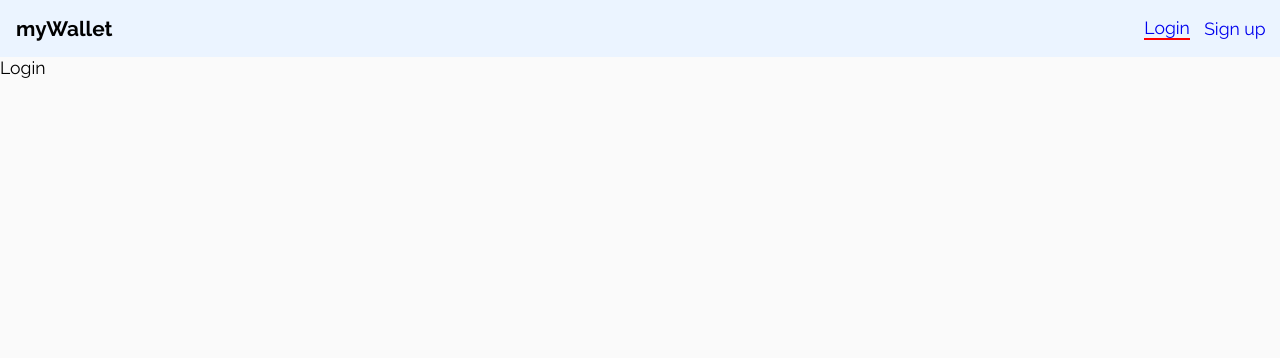
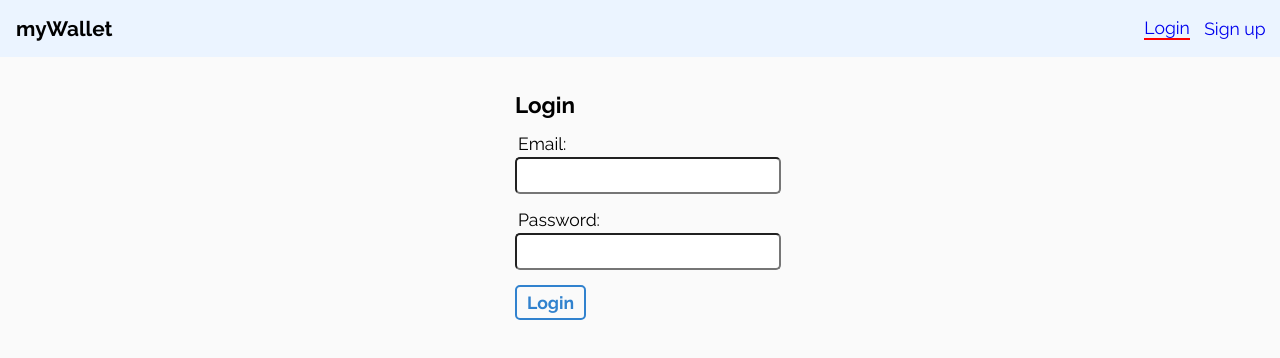
Before and after one commit to toripak/my-wallet, a React (Create React App) app: page /login in a window 1280 px wide. Shown: the top 358 px of the page. Built offline with nearby package versions, Linux system fonts and the light colour scheme.

Commit message:
style login page

```diff
--- a/src/index.css
+++ b/src/index.css
@@ -30,7 +30,22 @@
   cursor: pointer;
 }
 
-button,
-input {
+button {
   font-family: 'Raleway', sans-serif;
+  background: none;
+  border: 2px solid #3182CE;
+  padding: 5px 10px;
+  border-radius: 5px;
+  color: #3182CE;
+  font-weight: bold;
+  font-size: 1.1rem;
 }
+
+button:hover {
+  background: #3182CE;
+  color: #fff;
+}
+
+button:active {
+  transform: scale(0.9);
+}
--- a/src/pages/login/Login.jsx
+++ b/src/pages/login/Login.jsx
@@ -1,7 +1,37 @@
-import React from 'react'
+import React, { useState } from 'react';
+import { Wrapper } from './Login.styles';
 
 export const Login = () => {
+  const [email, setEmail] = useState('');
+  const [password, setPassword] = useState('');
+
+  const handleSubmit = (e) => {
+    e.preventDefault();
+    console.log(email, password)
+  }
+
   return (
-    <div>Login</div>
+    <Wrapper onSubmit={handleSubmit}>
+      <h2>Login</h2>
+      <label>
+        <span>Email:</span>
+        <input
+          type="email"
+          required
+          value={email}
+          onChange={(e) => setEmail(e.target.value)}
+        />
+      </label>
+      <label>
+        <span>Password:</span>
+        <input
+          type="password"
+          required
+          value={password}
+          onChange={(e) => setPassword(e.target.value)}
+        />
+      </label>
+      <button>Login</button>
+    </Wrapper>
   )
 }
--- /dev/null
+++ b/src/pages/login/Login.styles.js
@@ -0,0 +1,31 @@
+import styled from "@emotion/styled";
+
+export const Wrapper = styled('form')`
+  max-width: 250px;
+  margin: 25px auto;
+  padding: 10px;
+
+  h2 {
+    font-size: 1.4rem;
+  }
+
+  label {
+    display: block;
+    margin: 15px auto;
+  }
+
+  span {
+    display: block;
+    margin: 3px;
+  }
+
+  input {
+    padding: 6px;
+    font-size: 1em;
+    color: #333;
+    width: 100%;
+    border-radius: 5px;
+  }
+
+
+`;
```
